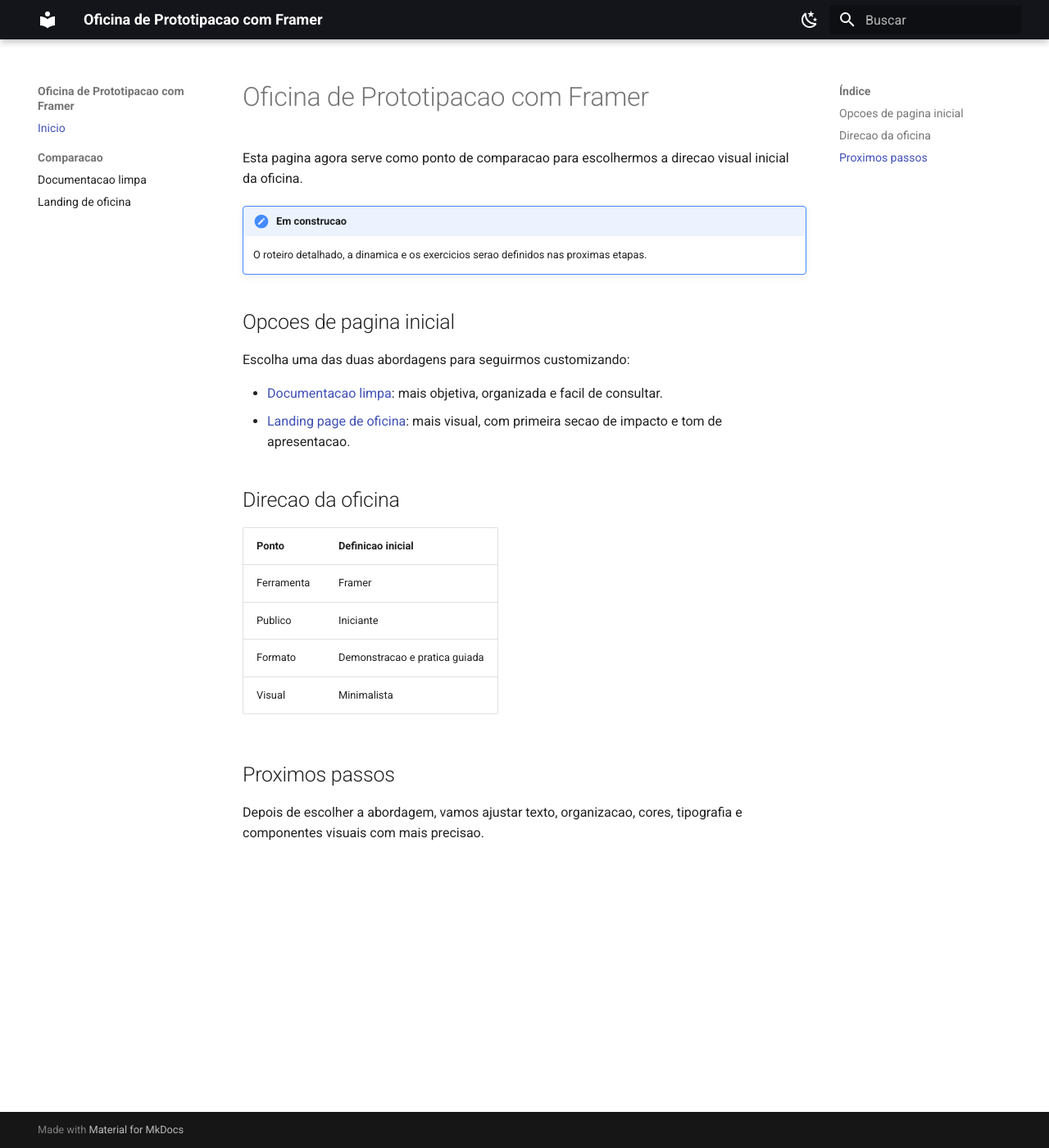
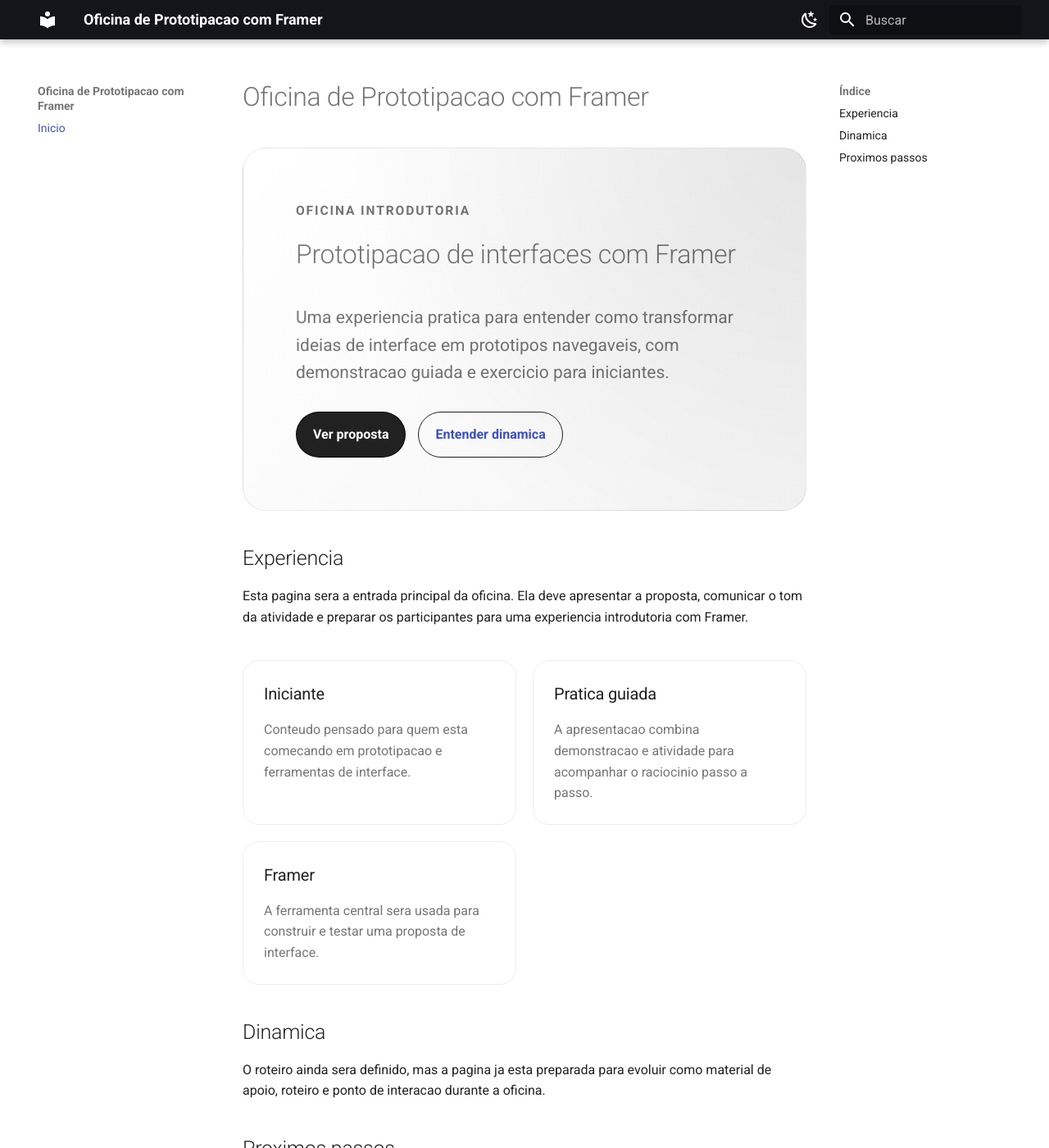
Before and after one commit to AndersonReiner/oficina-framer, an MkDocs documentation site: the page built from docs/index.md, in a window 1280 px wide and 1400 px high. Shown: the whole window at 82% size. Built offline with MkDocs 1.6.1 and Material for MkDocs 9.7.7, drawn with Linux system fonts in a browser that asks for light colours; some of the changed text lies outside the part shown.

Commit message:
feat: use landing page as homepage

```diff
--- a/docs/index.md
+++ b/docs/index.md
@@ -1,26 +1,40 @@
 # Oficina de Prototipacao com Framer
 
-Esta pagina agora serve como ponto de comparacao para escolhermos a direcao visual inicial da oficina.
+<section class="hero">
+  <p class="hero__eyebrow">Oficina introdutoria</p>
+  <h1 class="hero__title">Prototipacao de interfaces com Framer</h1>
+  <p class="hero__text">
+    Uma experiencia pratica para entender como transformar ideias de interface em prototipos navegaveis, com demonstracao guiada e exercicio para iniciantes.
+  </p>
+  <div class="hero__actions">
+    <a class="hero__button hero__button--primary" href="#experiencia">Ver proposta</a>
+    <a class="hero__button" href="#dinamica">Entender dinamica</a>
+  </div>
+</section>
 
-!!! note "Em construcao"
-    O roteiro detalhado, a dinamica e os exercicios serao definidos nas proximas etapas.
+## Experiencia { #experiencia }
 
-## Opcoes de pagina inicial
+Esta pagina sera a entrada principal da oficina. Ela deve apresentar a proposta, comunicar o tom da atividade e preparar os participantes para uma experiencia introdutoria com Framer.
 
-Escolha uma das duas abordagens para seguirmos customizando:
+<div class="landing-grid">
+  <article class="landing-card">
+    <h3>Iniciante</h3>
+    <p>Conteudo pensado para quem esta comecando em prototipacao e ferramentas de interface.</p>
+  </article>
+  <article class="landing-card">
+    <h3>Pratica guiada</h3>
+    <p>A apresentacao combina demonstracao e atividade para acompanhar o raciocinio passo a passo.</p>
+  </article>
+  <article class="landing-card">
+    <h3>Framer</h3>
+    <p>A ferramenta central sera usada para construir e testar uma proposta de interface.</p>
+  </article>
+</div>
 
-- [Documentacao limpa](documentacao-limpa.md): mais objetiva, organizada e facil de consultar.
-- [Landing page de oficina](landing-oficina.md): mais visual, com primeira secao de impacto e tom de apresentacao.
+## Dinamica { #dinamica }
 
-## Direcao da oficina
-
-| Ponto | Definicao inicial |
-| --- | --- |
-| Ferramenta | Framer |
-| Publico | Iniciante |
-| Formato | Demonstracao e pratica guiada |
-| Visual | Minimalista |
+O roteiro ainda sera definido, mas a pagina ja esta preparada para evoluir como material de apoio, roteiro e ponto de interacao durante a oficina.
 
 ## Proximos passos
 
-Depois de escolher a abordagem, vamos ajustar texto, organizacao, cores, tipografia e componentes visuais com mais precisao.
+Nas proximas etapas vamos ajustar identidade visual, organizacao do conteudo e detalhes da dinamica.
--- a/mkdocs.yml
+++ b/mkdocs.yml
@@ -32,9 +32,6 @@
 
 nav:
   - Inicio: index.md
-  - Comparacao:
-      - Documentacao limpa: documentacao-limpa.md
-      - Landing de oficina: landing-oficina.md
 
 markdown_extensions:
   - admonition
```
Also changed, not shown: docs/documentacao-limpa.md (deleted, +0 -27 lines), docs/landing-oficina.md (deleted, +0 -42 lines).
